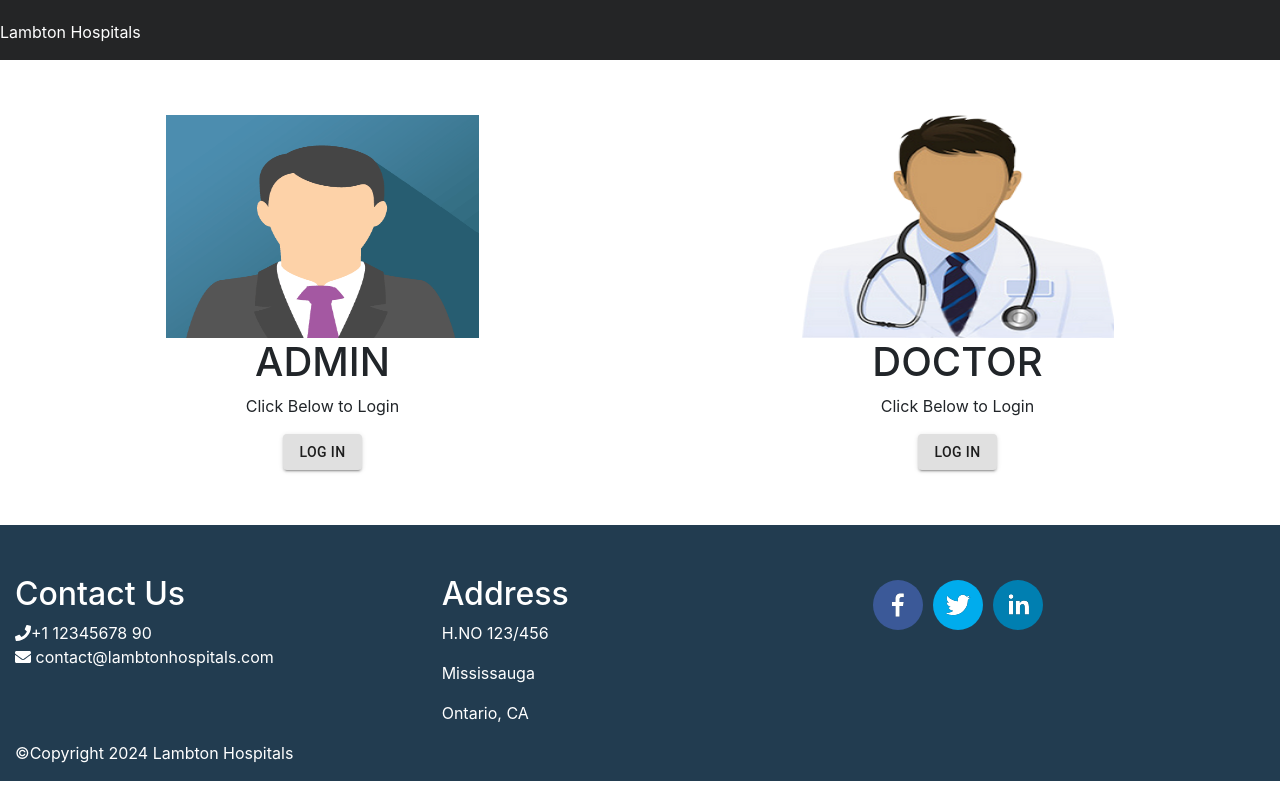
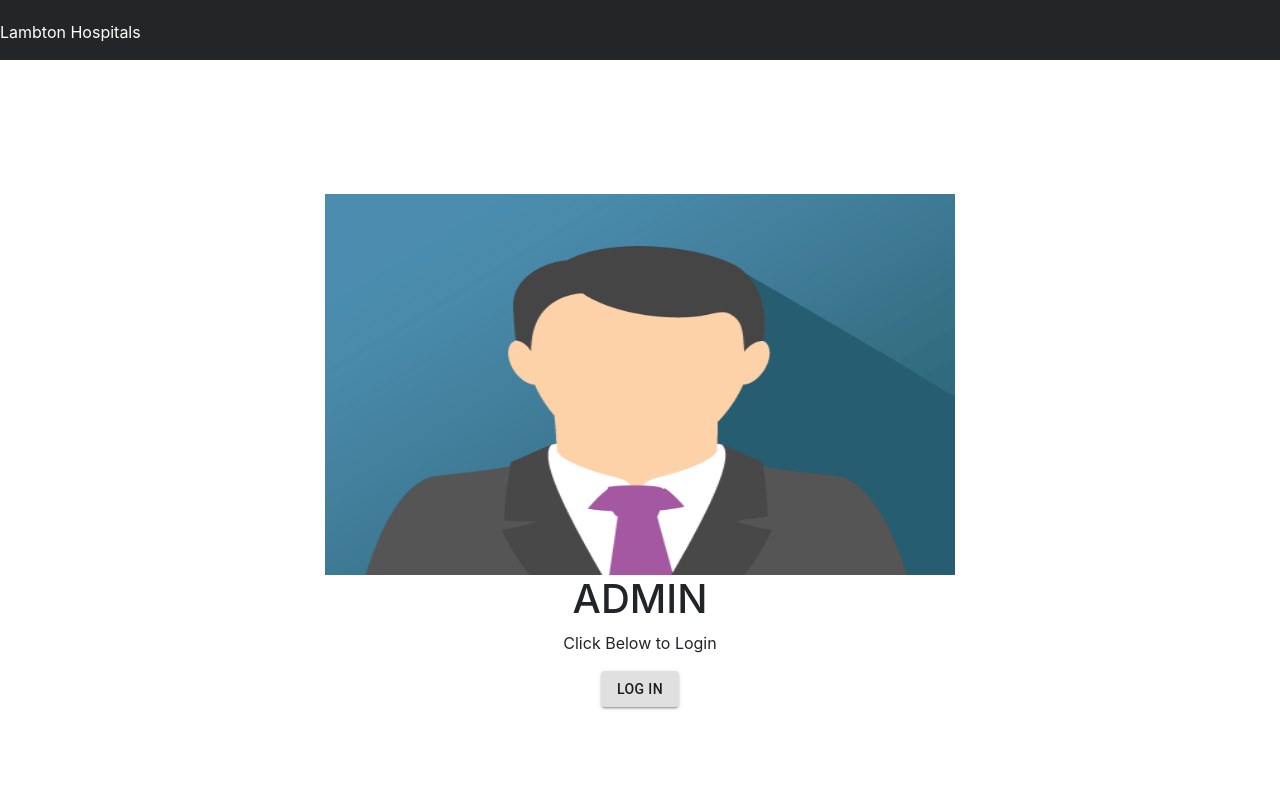
Before and after one commit to mohdreyhan/hmp, a React (Create React App) app in the folder client/: page / in a window 1280 px wide. Shown: the top 800 px of the page. Built offline with nearby package versions, Linux system fonts and the light colour scheme.

Commit message:
final changes

```diff
--- a/client/src/Components/Home/index.js
+++ b/client/src/Components/Home/index.js
@@ -4,6 +4,7 @@ import patient from "../../assets/patient.jpg";
 import doctor from "../../assets/doctor_new.png";
 import Card from "./Cards";
 import { HomeBody, HomeContainer, HomeItem } from "./Home.styles";
+
 function Home() {
   return (
     <>
@@ -27,9 +28,9 @@ function Home() {
       </HomeContainer>
       <HomeBody>
         <Card role="admin" src={admin} link="/adminLogin" />
-        <Card role="doctor" src={doctor}
-        // link="/doctor"
-         />
+        {/* <Card role="doctor" src={doctor}
+        link="/doctor"
+         /> */}
         {/* <Card role="patient" src={patient} link="patientLogin" /> */}
       </HomeBody>
     </>
--- a/client/src/Components/Login/LoginCard.js
+++ b/client/src/Components/Login/LoginCard.js
@@ -1,5 +1,6 @@
 import { Card, CardBody, CardImg, CardTitle, Col } from "reactstrap";
 import admin from "../../assets/admin.png";
+
 export default function LoginCard({ role }) {
   return (
     <Col sm="12" md="4">
--- a/client/src/Components/Login/index.js
+++ b/client/src/Components/Login/index.js
@@ -70,8 +70,6 @@ function LogIn() {
     }
   };
 
-  console.log(location);
-
   if (!location.state) {
     history.push("/");
     return null;
--- a/client/src/Routes/entryRoutes.js
+++ b/client/src/Routes/entryRoutes.js
@@ -7,6 +7,7 @@ import LoginNav from "../Components/LoginNav";
 import PatientLogin from "../Components/Patient/loginPatient";
 import doctor_login from "../assets/doctor_2.jpg";
 import SignUp from "../Components/Patient/signUp";
+
 export default function EntryRoutes() {
   return (
     <>
@@ -22,10 +23,7 @@ export default function EntryRoutes() {
       <Route path="/signUp">
         <LoginNav msg="signup" />
         <Row mt="7">
-					<LoginCard
-						src={doctor_login}
-						msg="Welcome to Lambton Hospitals"
-					/>
+          <LoginCard src={doctor_login} msg="Welcome to Lambton Hospitals" />
           <Col>
             <h1>Sign Up</h1>
             <SignUp />
```
Lines whose indentation alone changed are shown as unchanged.
